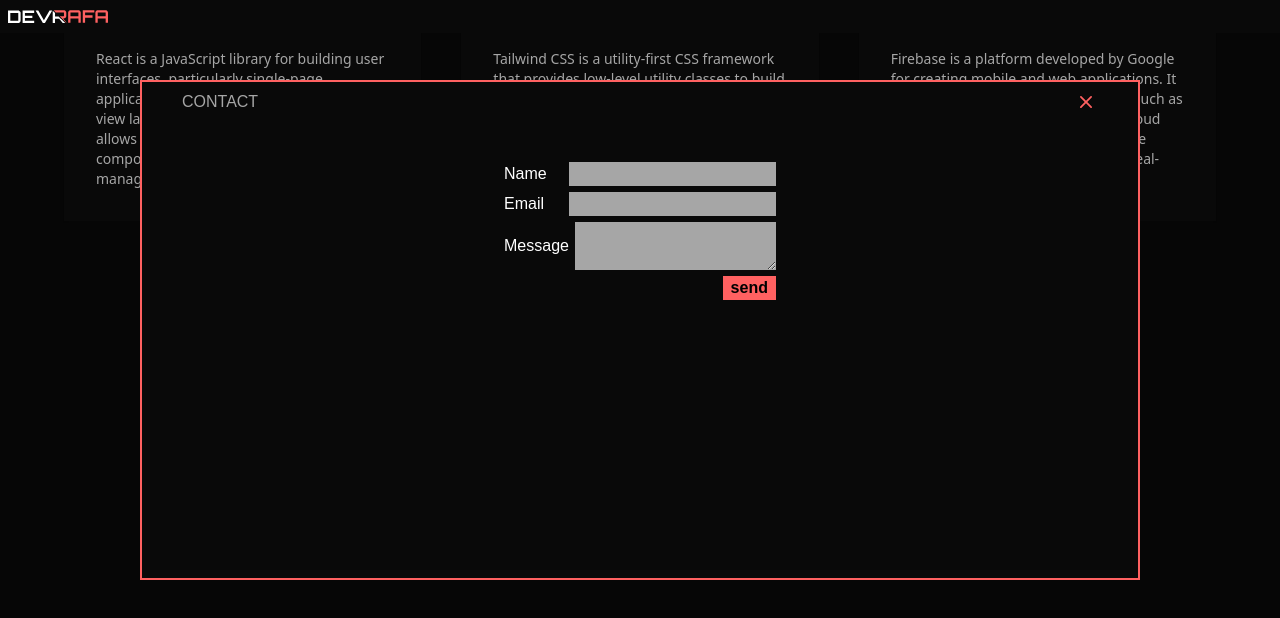
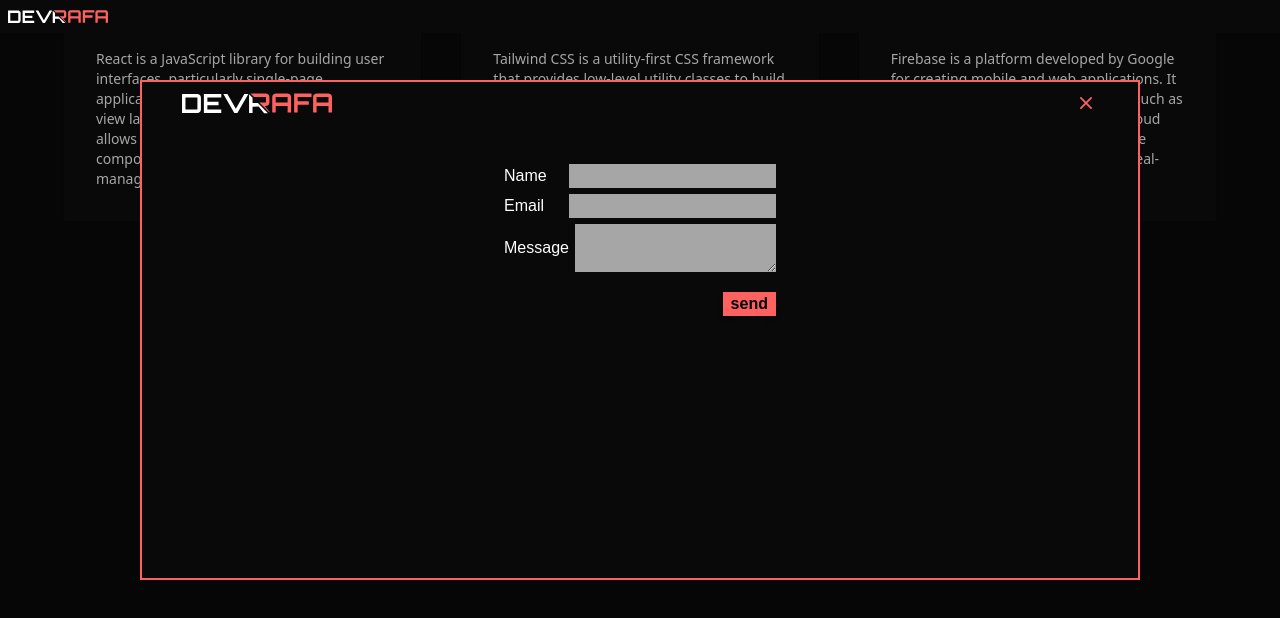
Before and after one commit to webdevRafa/newport, a React (Vite) app: page / in a window 1280 px wide. Both pictures are taken after a click on the element 1033 px from the left and 1348 px from the top of the page. Shown: the part 948-1566 px from the top of the page. Built offline with nearby package versions, Linux system fonts and the light colour scheme; a web font is replaced by a local one.

Commit message:
button and menu closer animations

```diff
--- a/src/components/Contact.tsx
+++ b/src/components/Contact.tsx
@@ -1,7 +1,7 @@
 import { useState } from "react";
 import contact from "../assets/contact.svg";
 import { XMarkIcon } from "@heroicons/react/20/solid";
-
+import logo from "../assets/devrafa-logo.svg";
 export const Contact: React.FC = () => {
   const [menu, setMenu] = useState(false);
   const handleToggle = () => {
@@ -39,11 +39,15 @@ export const Contact: React.FC = () => {
       {menu && (
         <div className="font-zain fixed top-[10%] ml-[50%] translate-x-[-50%] w-[90%] h-[500px] max-w-[1000px] bg-black-600 border-red border-2">
           <div className="flex items-center justify-between px-10 py-2 mb-10">
-            <h1 className="font-zain text-off-white text-1xl">CONTACT</h1>
-            <XMarkIcon
-              onClick={handleToggle}
-              className="size-6 cursor-pointer text-red"
-            />
+            <div>
+              <img className="w-[150px]" src={logo} alt="" />
+            </div>
+            <div>
+              <XMarkIcon
+                onClick={handleToggle}
+                className="size-6 cursor-pointer text-red transition duration-150 ease-in-out hover:scale-[200%]"
+              />
+            </div>
           </div>
 
           <div className="w-full flex items-center justify-center">
@@ -66,7 +70,7 @@ export const Contact: React.FC = () => {
                     className="bg-off-white"
                   />
                 </span>
-                <span className="flex items-center justify-between gap-1.5 mb-1.5">
+                <span className="flex items-center justify-between gap-1.5 mb-5">
                   <label htmlFor="text-input" className="text-white">
                     Message
                   </label>
@@ -77,7 +81,10 @@ export const Contact: React.FC = () => {
                   ></textarea>
                 </span>
                 <span className="flex justify-end">
-                  <button className="bg-red px-2 font-bold" type="submit">
+                  <button
+                    className="shadow-md bg-red px-2 font-bold transition duration-150 ease-in-out hover:scale-[130%]"
+                    type="submit"
+                  >
                     send
                   </button>
                 </span>
```
